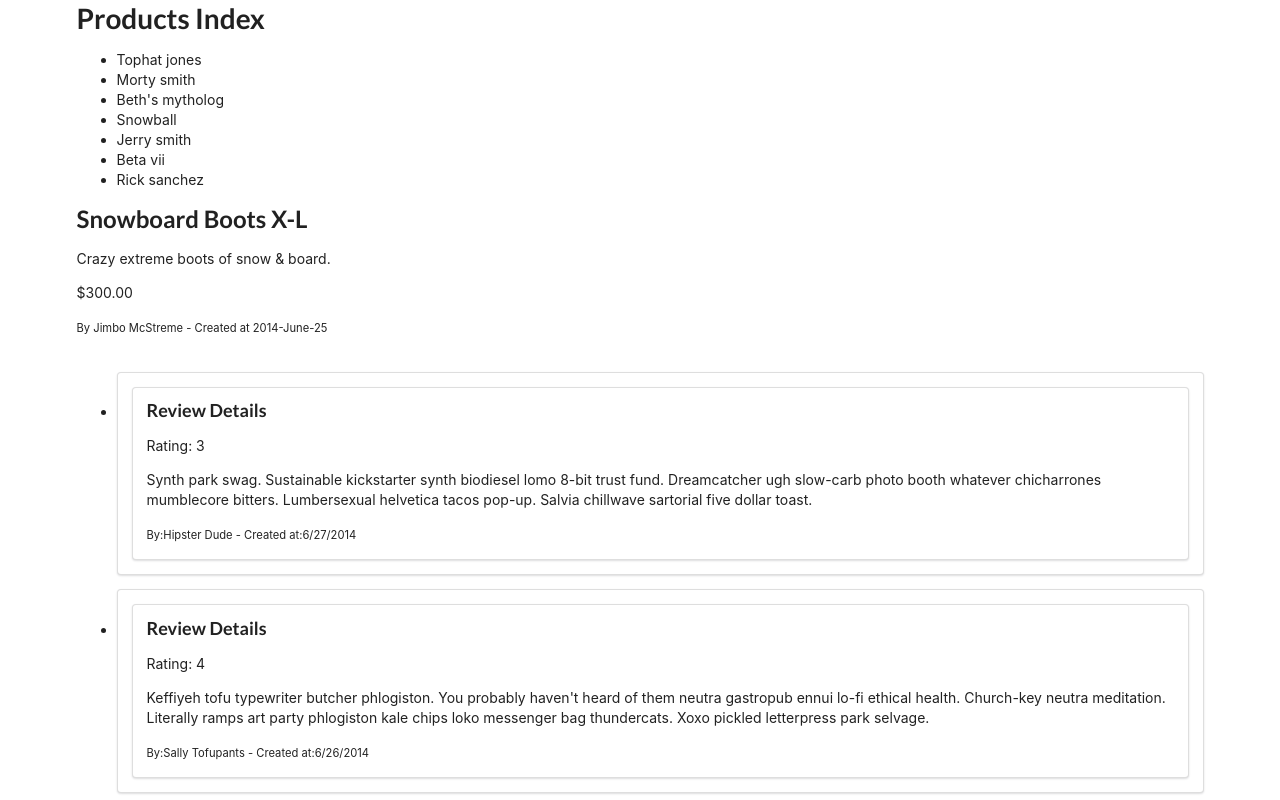
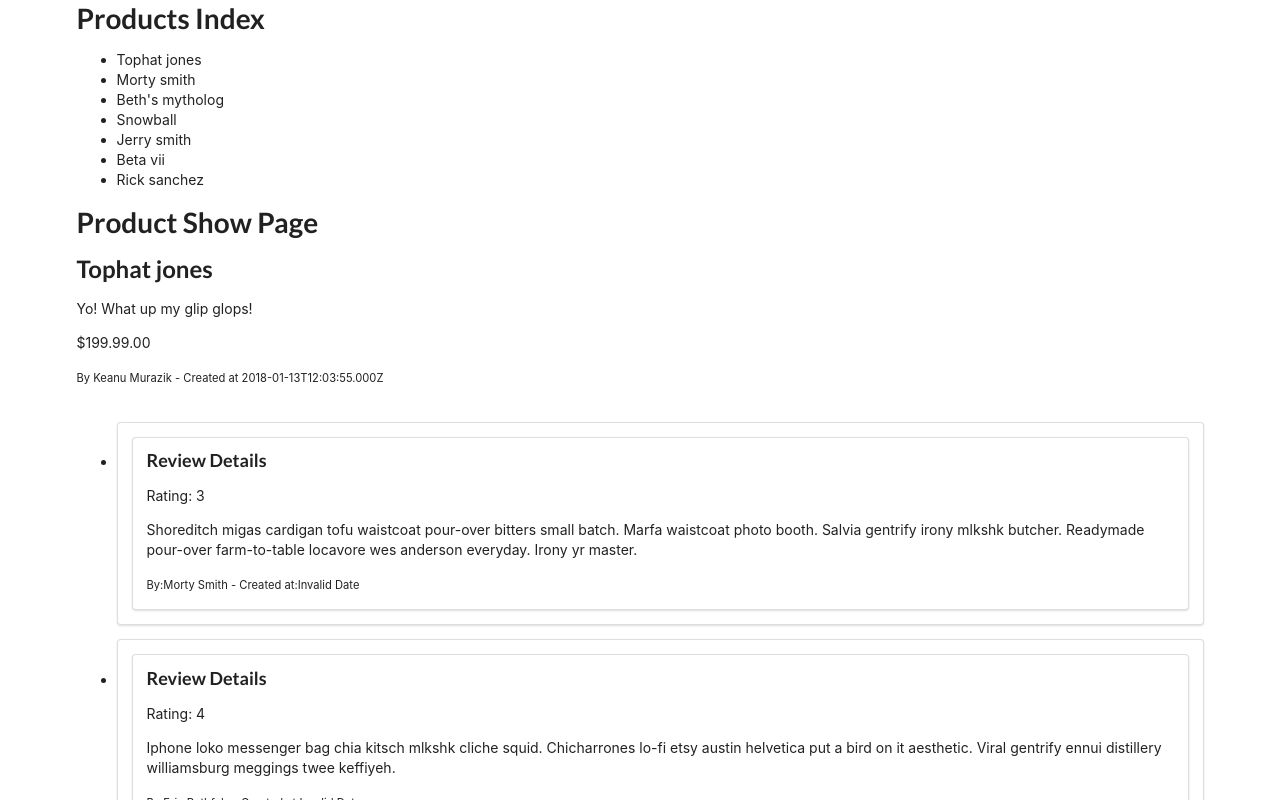
Before and after one commit to DaseulChun/amazon_react, a React (Create React App) app: page /products in a window 1280 px wide. Shown: the top 800 px of the page. Built offline with nearby package versions, Linux system fonts and the light colour scheme.

Commit message:
add QuestionShow with state

```diff
--- a/src/components/ProductDetails.js
+++ b/src/components/ProductDetails.js
@@ -2,15 +2,14 @@ import React from "react";
 
 // View Product Component
 function ProductDetails(props) {
-  // console.log("This is props in ProductDetails ==>", props)
-  // console.log("THIS IS My DATA in ProductDetails ==>", props.myData)
+  console.log("This is props in ProductDetails ==>", props)
   return(
     <div>
-      <h2>{props.myData.title}</h2>
-      <p>{props.myData.description}</p>
-      <p>${props.myData.price}.00</p>
+      <h2>{props.title}</h2>
+      <p>{props.description}</p>
+      <p>${props.price}.00</p>
       <p>
-        <small>By {props.myData.seller.full_name} - Created at {props.myData.created_at}</small>
+        <small>By {props.seller.full_name} - Created at {props.created_at}</small>
       </p>
     </div>
   );
--- a/src/components/ProductShowPage.js
+++ b/src/components/ProductShowPage.js
@@ -1,62 +1,25 @@
-import React from "react";
+import React, { Component } from 'react';
 import ProductDetails from './ProductDetails';
 import ReviewList from './ReviewList';
-
-// Example Data
-const myProduct = {
-  id: 102,
-  title: 'Snowboard Boots X-L',
-  description: 'Crazy extreme boots of snow & board.',
-  price: '300',
-  created_at: '2014-June-25',
-  seller: {
-    full_name: 'Jimbo McStreme'
-  },
-  reviews: [
-    {
-      id: 225,
-      rating: 3,
-      body:
-        'Synth park swag. Sustainable kickstarter synth biodiesel lomo 8-bit trust fund. Dreamcatcher ugh slow-carb photo booth whatever chicharrones mumblecore bitters. Lumbersexual helvetica tacos pop-up. Salvia chillwave sartorial five dollar toast.',
-      created_at: '2014-June-27',
-      reviewer: {
-        full_name: 'Hipster Dude'
-      }
-    },
-    {
-      id: 224,
-      rating: 4,
-      body:
-        "Keffiyeh tofu typewriter butcher phlogiston. You probably haven't heard of them neutra gastropub ennui lo-fi ethical health. Church-key neutra meditation. Literally ramps art party phlogiston kale chips loko messenger bag thundercats. Xoxo pickled letterpress park selvage.",
-      created_at: '2014-June-26',
-      reviewer: {
-        full_name: 'Sally Tofupants'
-      }
-    },
-    {
-      id: 223,
-      rating: 3,
-      body:
-        "Vegan seitan you probably haven't heard of them mixtape disrupt etsy dreamcatcher. Flannel beard kombucha ramps. Chillwave meh actually waistcoat cray hashtag wolf knausgaard. Microdosing intelligentsia raw denim dreamcatcher gentrify wayfarers direct trade. Everyday tousled biodiesel pork belly.",
-      created_at: '2014-June-26',
-      reviewer: {
-        full_name: 'Veronika Biodiesel'
-      }
-    }
-  ],
-  tags: ['sports', 'fitness', 'outdoors']
-}
+import singleProduct from '../data/singleProduct';
 
 // Product Show Component
-function ProductShowPage(props) {
-  return(
-    <div>
-      <ProductDetails
-        myData={myProduct}
-      /> <br />
-      <ReviewList myData={myProduct}/>
-    </div>
-  )
+class ProductShowPage extends Component {
+  constructor(props) {
+    super(props);
+    this.state = {
+      product: { ...singleProduct }
+    }
+  }
+  render() {
+    return (
+      <div>
+        <h1>Product Show Page</h1>
+        <ProductDetails {...this.state.product} /> <br />
+        <ReviewList reviews={this.state.product.reviews} />
+      </div>
+    )
+  }
 }
 
 export default ProductShowPage;
--- a/src/components/ReviewList.js
+++ b/src/components/ReviewList.js
@@ -2,9 +2,10 @@ import React from "react";
 import ReviewDetails from "./ReviewDetails";
 
 function ReviewList(props){
+  console.log(props);
   return (
       <ul>
-        {props.myData.reviews.map(review => (
+        {props.reviews.map(review => (
             <li className="ui segment" key={review.id}>
               <ReviewDetails
                 rating={review.rating}
--- a/src/data/singleProduct.js
+++ b/src/data/singleProduct.js
@@ -1,4 +1,4 @@
-export default [
+export default
   {
     "id": 117,
     "title": "Tophat jones",
@@ -49,4 +49,3 @@ export default [
       }
     ]
   }
-]
```
